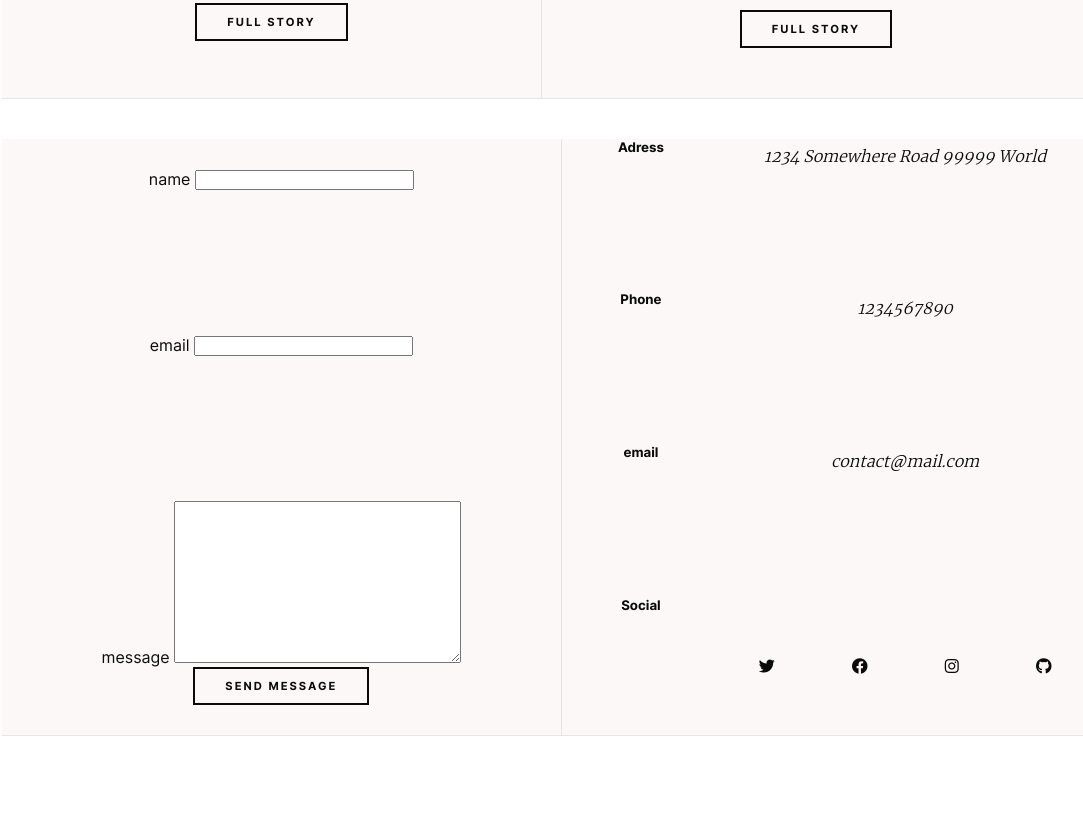
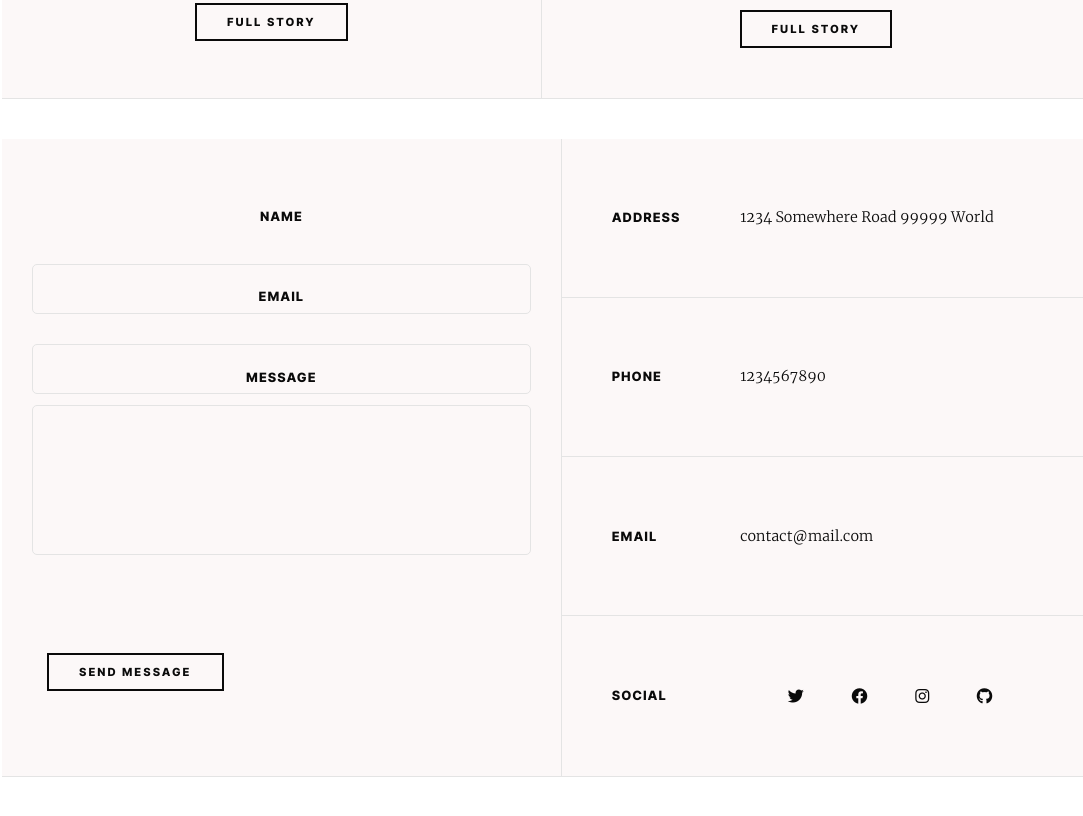
Before and after one commit to Bubs38/La-Montagne, a plain HTML site: page index.html in a window 1280 px wide. Shown: the part 2782-3598 px from the top of the page, without its empty margins (94-1177 px from the left). Drawn offline with Linux system fonts and the light colour scheme.

Commit message:
Version 9

```diff
--- a/Assets/styles/_settings.scss
+++ b/Assets/styles/_settings.scss
@@ -1,6 +1,6 @@
 @font-face {
   font-family: "font1";
-  src: url(../fonts/Inter-VariableFont_slnt\,wght.ttf);
+  src: url(../fonts/Inter-ExtraBold.ttf);
 }
 @font-face {
   font-family: "font2";
@@ -67,7 +67,7 @@ a {
   text-decoration: none;
 }
 
-button {
+.button {
   text-transform: uppercase;
   padding: 10px 30px;
   background-color: transparent;
--- a/Assets/styles/layout/_footer.scss
+++ b/Assets/styles/layout/_footer.scss
@@ -7,15 +7,57 @@ footer {
   .footer-leftPart {
     width: 100%;
     border-right: 1px solid $color2;
-    padding: 30px;
+    padding: 50px 30px;
     form {
+      width: 100%;
       display: grid;
       grid-template-columns: 1fr;
-      grid-template-rows: 1fr 1fr 1fr;
+      grid-template-rows: 15% 15% 50% 20%;
       grid-template-areas:
       "formName"
       "formEmail"
-      "formTA";
+      "formTA"
+      "formButton";
+      label {
+        display: inline-block;
+        margin: 20px 0;
+        text-align: left;
+        text-transform: uppercase;
+        font-size: 0.8rem;
+        font-weight: bolder;
+        letter-spacing: 1px;
+      }
+      #name, #email{
+        width: 100%;
+        height: 50px;
+        margin: 20px 0;
+        background: transparent;
+        border: 1px solid $color2;
+        border-radius: 5px;
+        padding: 10px;
+        transition: 0.4s ease-in-out;
+        &:focus {
+          border: 1px solid $color3;
+        }
+      }
+      .formButton {
+        text-align: left;
+        margin: auto 15px;
+        grid-area: formButton;
+      }
+      textarea {
+        width: 100%;
+        height: 150px;
+        background: transparent;
+        border: 1px solid $color2;
+        border-radius: 5px;
+        padding: 10px;
+        transition: 0.4s ease-in-out;
+        resize: none;
+        &:focus {
+          border: 1px solid $color3;
+        }
+      }
     }
     .formName {
       grid-area: formName;
@@ -30,15 +72,40 @@ footer {
   .footer-rightPart {
     width: 100%;
     display: grid;
-    grid-template-row: 25% 25% 25% 25%;
+    grid-template-rows: 25% 25% 25% 25%;
     div {
       display: grid;
       grid-template-columns: 30% 70%;
+      text-align: left;
+      align-items: center;
+      padding: 50px;
+      border-bottom: 1px solid $color2;
+      h5 {
+        text-transform: uppercase;
+        font-size: 0.8rem;
+        font-weight: bolder;
+        letter-spacing: 1px;
+      }
+      p {
+        font-style: normal;
+        font-weight: 100;
+        font-size: 0.9rem;
+      }
+      ul {
+        display: flex;
+        align-items: center;
+        justify-content: space-evenly;
+        margin: 0 33% 0
+        i {
+          border: 1px solid $color2;
+          border-radius: 50px;
+          padding: 15px;
+          cursor: pointer;
+        }
+      }
     }
-    ul {
-      display: flex;
-      align-items: center;
-      justify-content: space-around;
+    .lastdiv {
+        border-bottom: none;
     }
   }
 }
--- a/index.html
+++ b/index.html
@@ -40,7 +40,7 @@
     <div class="section1-imgContainer">
       <img src="./Assets/images/pic01.jpg" alt="hiking canyon">
     </div>
-    <button>Full story</button>
+    <button class="button">Full story</button>
   </section>
   <section class="section2">
     <div class="section2-leftPart">
@@ -50,7 +50,7 @@
         <img src="./Assets/images/pic02.jpg" alt="mountain landscape">
       </div>
       <p>Lorem ipsum dolor sit amet, consectetur adipisicing elit. Quia ad provident culpa distinctio autem labore. Error incidunt debitis ab quasi magnam corrupti, iusto dolor. Quibusdam dolor veniam numquam dignissimos placeat.</p>
-      <button>full story</button>
+      <button class="button">full story</button>
     </div>
     <div class="section2-rightPart">
       <h6>March 28, 2022</h6>
@@ -59,7 +59,7 @@
         <img src="./Assets/images/pic03.jpg" alt="mountain landscape">
       </div>
       <p>Lorem ipsum dolor sit amet consectetur adipisicing elit. Quidem cum suscipit, laudantium odit voluptates dolor amet, harum nobis tenetur impedit voluptas expedita odio mollitia provident blanditiis, omnis dolores pariatur nulla.</p>
-      <button>full story</button>
+      <button class="button">full story</button>
     </div>
   </section>
   <footer>
@@ -78,13 +78,15 @@
             <label for="message">message</label>
             <textarea name="message" id="message" cols="30" rows="10"></textarea>
           </div>
+          <div class="formButton">
+            <input type="button" value="send message" class="button">
+          </div>
+        </form>
       </div>
-      </form>
-      <button>send message</button>
     </div>
     <div class="footer-rightPart">
       <div>
-        <h5>Adress</h5>
+        <h5>Address</h5>
         <p>1234 Somewhere Road 99999 World</p>
       </div>
       <div>
@@ -95,7 +97,7 @@
         <h5>email</h5>
         <p>contact@mail.com</p>
       </div>
-      <div>
+      <div class="lastdiv">
         <h5>Social</h5>
         <ul>
           <li><a href="#"><i class="fa-brands fa-twitter"></i></a></li>
```
Also changed, not shown: Assets/fonts/Inter-ExtraBold.ttf (added), Assets/fonts/Inter-VariableFont_slnt,wght.ttf (deleted), Assets/styles/index.css, 6 other files.
